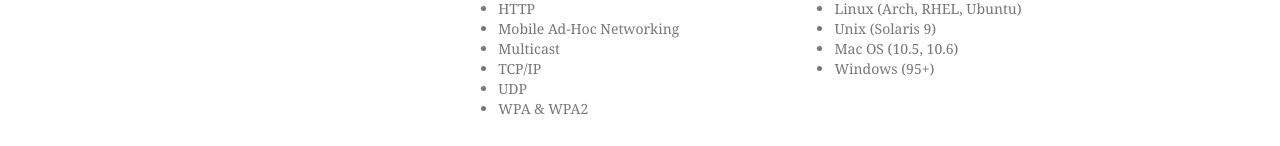
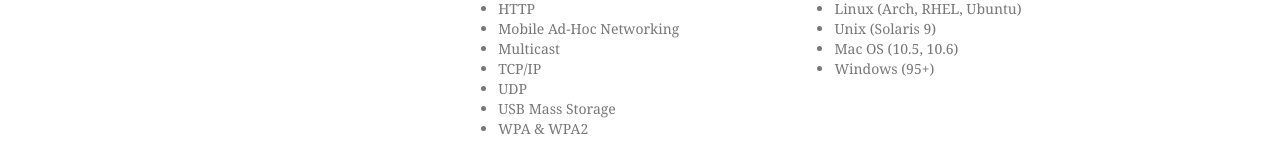
Before and after one commit to sjbarag/sjbarag.github.com, a Jekyll site: the page built from resume/web.html, in a window 1280 px wide. Shown: the part 1871-2017 px from the top of the page. Built offline with Jekyll 4.4.1, drawn with Linux system fonts in a browser that asks for light colours; nearby versions of some CDN libraries; some web fonts are replaced; Markdown is read by kramdown in place of the engine named in the settings.

Commit message:
Add USB Mass storage to skills.protocols

```diff
--- a/resume/web.html
+++ b/resume/web.html
@@ -173,6 +173,7 @@
 					<li>Multicast</li>
 					<li>TCP/IP</li>
 					<li>UDP</li>
+					<li>USB Mass Storage</li>
 					<li>WPA &amp; WPA2</li>
 				</ul>
 			</div>
```
